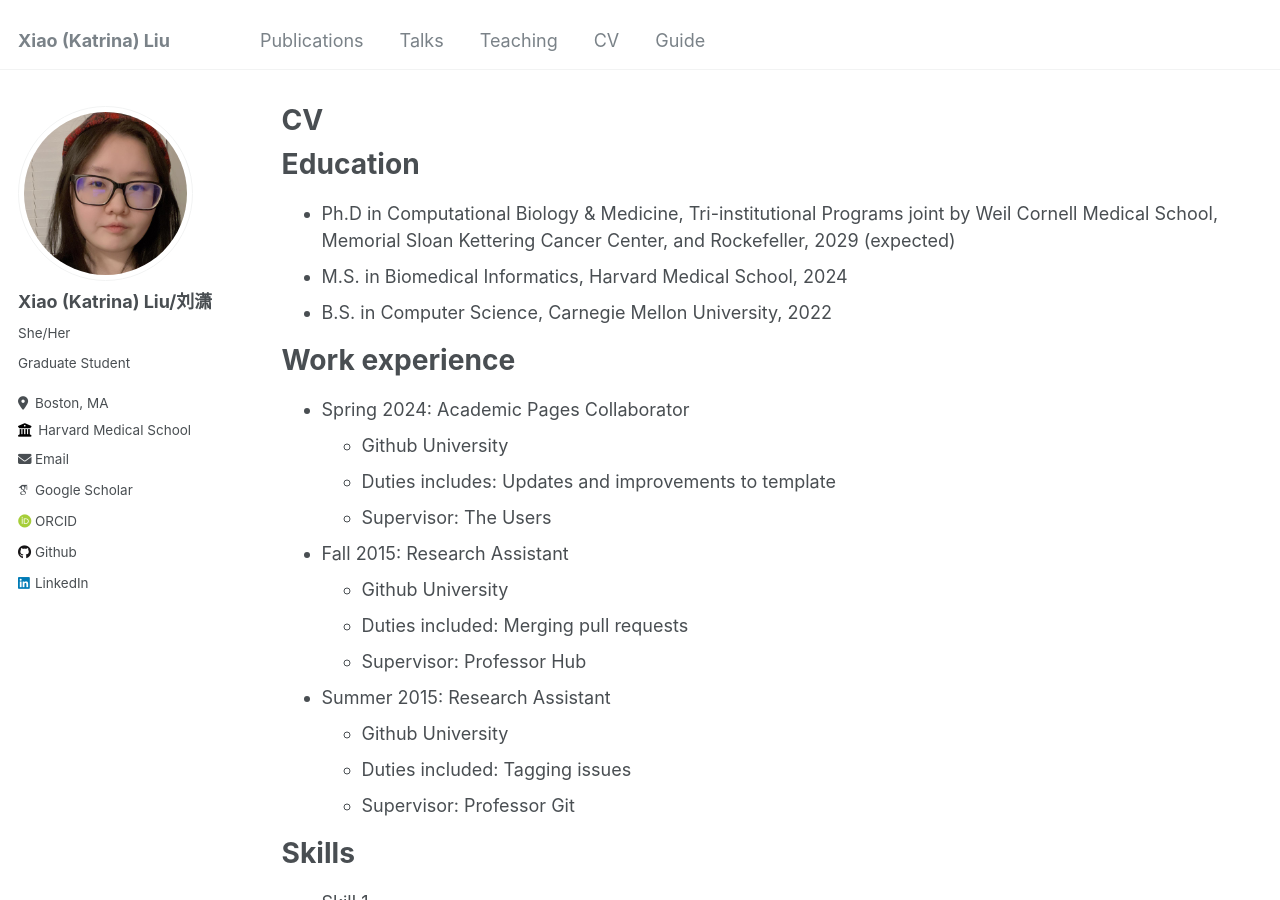
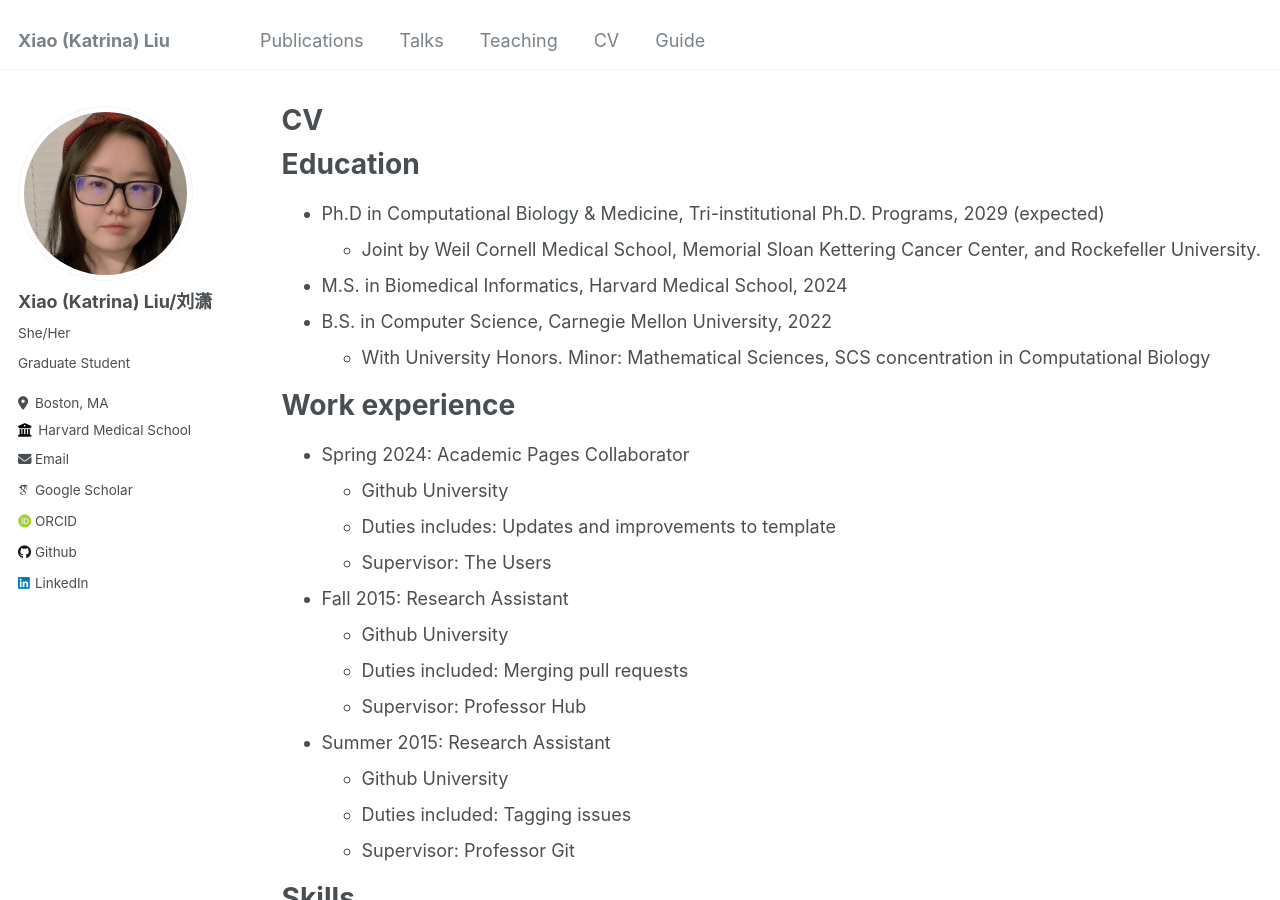
Before and after one commit to katrina-liu/katrina-liu.github.io, a Jekyll site: the page built from _pages/cv.md, in a window 1280 px wide and 900 px high. Built offline with Jekyll 4.4.1, drawn with Linux system fonts in a browser that asks for light colours; some web fonts are replaced.

Commit message:
Update cv.md

```diff
--- a/_pages/cv.md
+++ b/_pages/cv.md
@@ -11,9 +11,11 @@ redirect_from:
 
 Education
 ======
-* Ph.D in Computational Biology & Medicine, Tri-institutional Programs joint by Weil Cornell Medical School, Memorial Sloan Kettering Cancer Center, and Rockefeller, 2029 (expected)
+* Ph.D in Computational Biology & Medicine, Tri-institutional Ph.D. Programs, 2029 (expected)
+  * Joint by Weil Cornell Medical School, Memorial Sloan Kettering Cancer Center, and Rockefeller University.
 * M.S. in Biomedical Informatics, Harvard Medical School, 2024
 * B.S. in Computer Science, Carnegie Mellon University, 2022
+  * With University Honors. Minor: Mathematical Sciences, SCS concentration in Computational Biology
 
 Work experience
 ======
```
